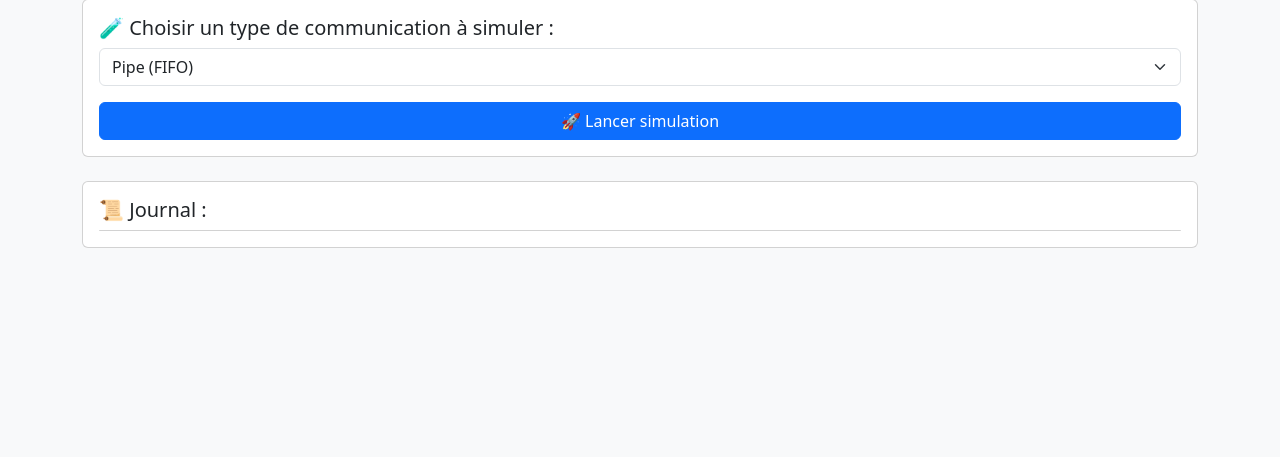
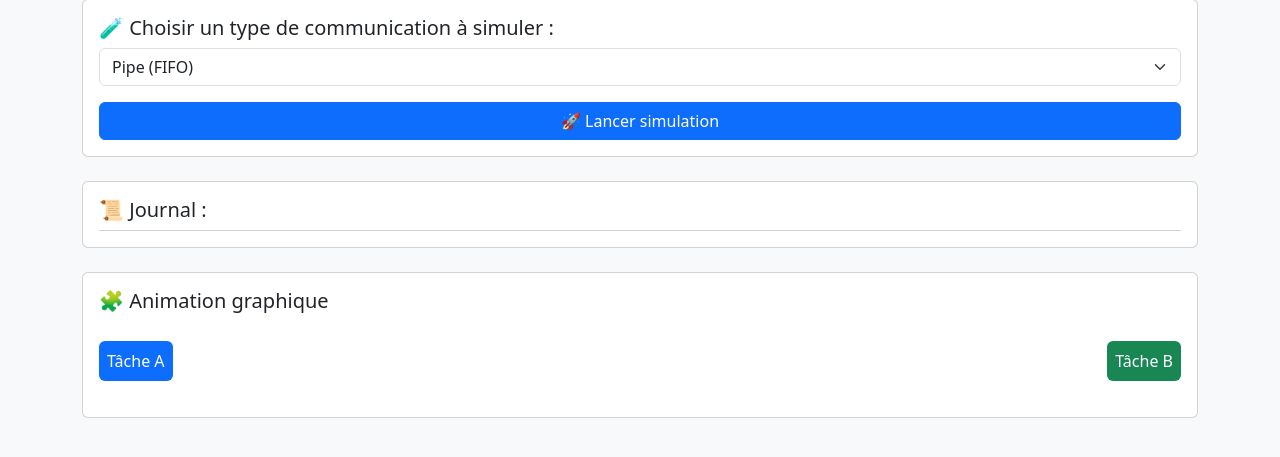
Before and after one commit to EJM0101/rt-comtest, a Flask app: page / in a window 1280 px wide. Shown: the part 97-554 px from the top of the page. Run offline with Flask 3, Linux system fonts and the light colour scheme; some libraries are stand-ins or nearby versions.

Commit message:
Update index.html

```diff
--- a/templates/index.html
+++ b/templates/index.html
@@ -21,9 +21,22 @@
     <button class="btn btn-primary" onclick="startSimulation()">🚀 Lancer simulation</button>
   </div>
 
-  <div class="card p-3">
+  <div class="card p-3 mb-4">
     <h5>📜 Journal :</h5>
     <ul id="log" class="list-group"></ul>
+  </div>
+
+  <div class="card p-3">
+    <h5>🧩 Animation graphique</h5>
+    <div class="d-flex justify-content-between align-items-center" style="height: 80px; position: relative;">
+      <div id="taskA" class="p-2 bg-primary text-white rounded">Tâche A</div>
+      <div style="flex-grow: 1; position: relative;">
+        <div id="bubble" style="width: 80px; height: 40px; background: #ffc107; color: black;
+             position: absolute; top: 0; left: 0; text-align: center; line-height: 40px;
+             border-radius: 10px; display: none;">msg</div>
+      </div>
+      <div id="taskB" class="p-2 bg-success text-white rounded">Tâche B</div>
+    </div>
   </div>
 </div>
 
```
